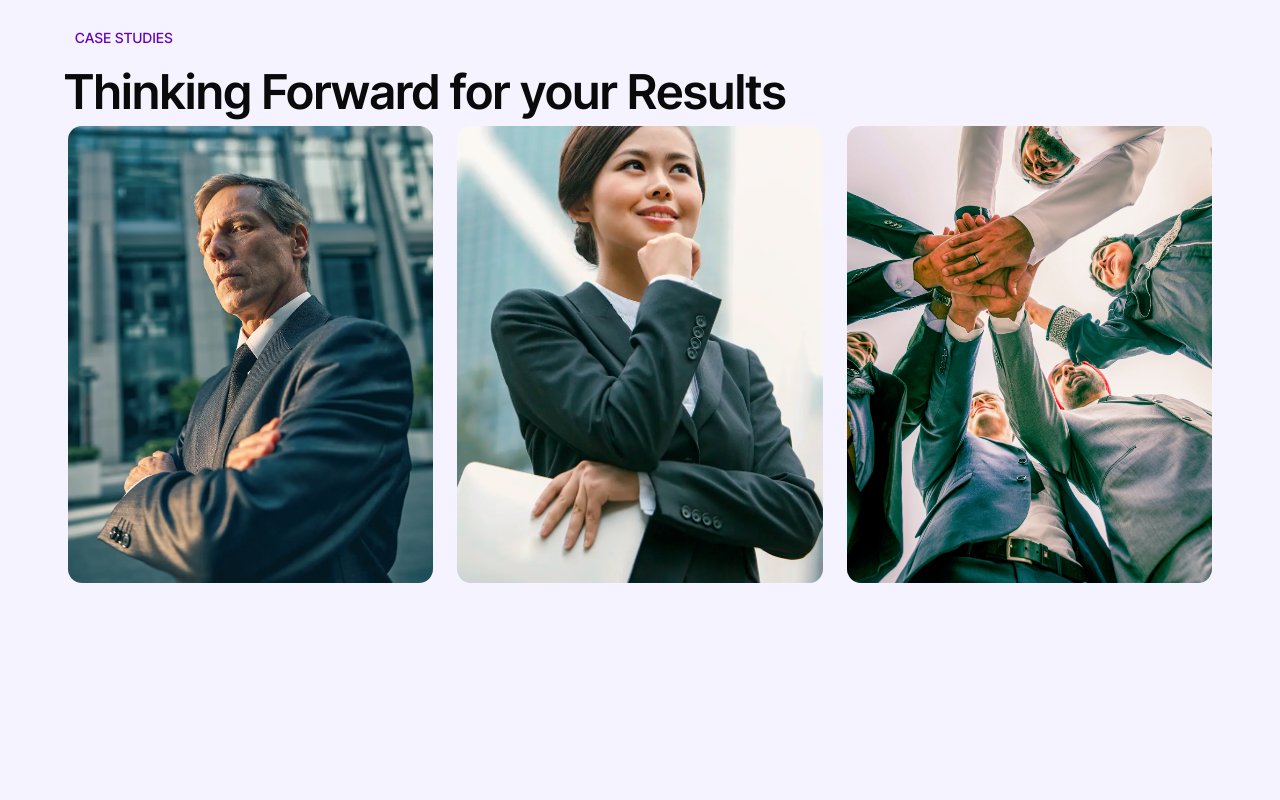
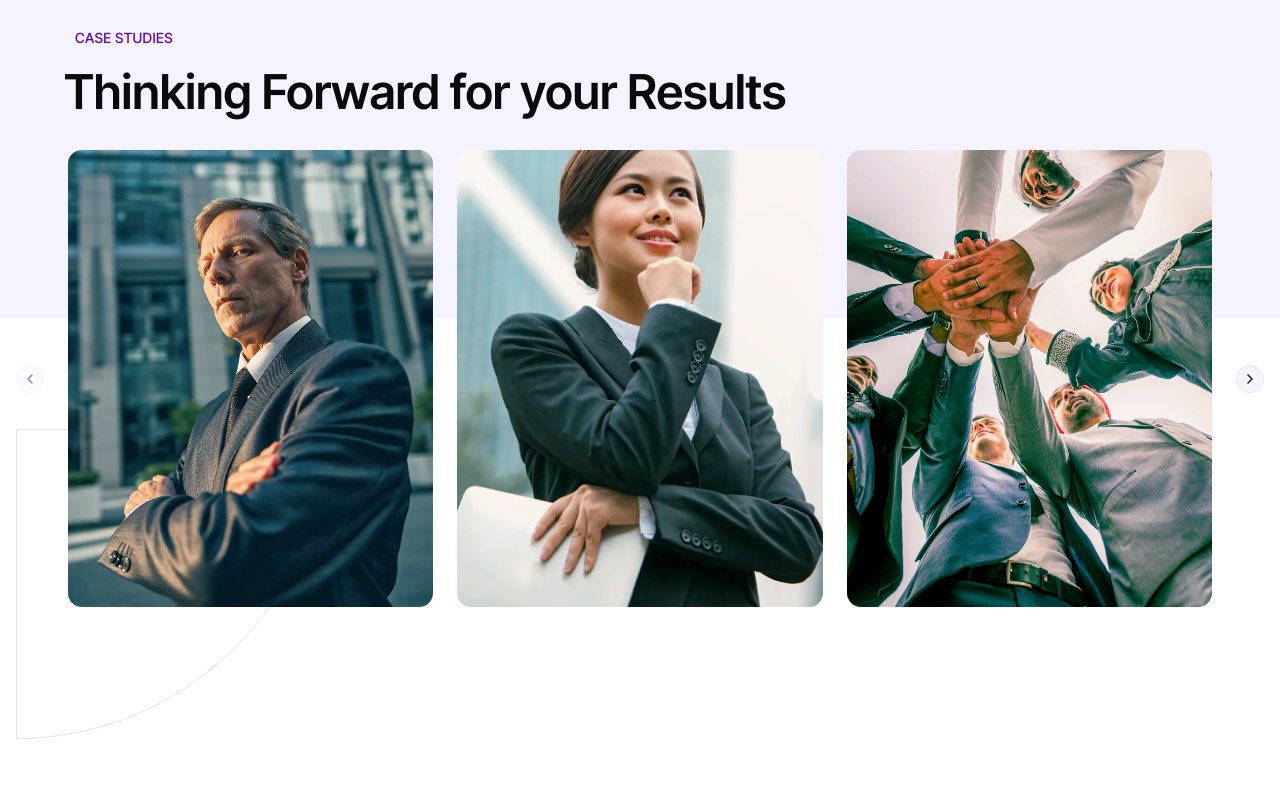
Before and after one commit to itzTedx/piptan-organization, a Next.js app: page / in a window 1280 px wide. Shown: the part 6620-7420 px from the top of the page. Built offline with nearby package versions, Linux system fonts and the light colour scheme.

Commit message:
feat(corners): add CornerRight SVG component and update Case Studies layout with new carousel controls

```diff
--- a/src/assets/corners.tsx
+++ b/src/assets/corners.tsx
@@ -54,3 +54,22 @@ export const BGCorners = (props: SVGProps) => {
 		</svg>
 	);
 };
+
+export const CornerRight = (props: SVGProps) => {
+	return (
+		<svg
+			{...props}
+			aria-hidden="true"
+			fill="none"
+			height="311"
+			viewBox="0 0 311 311"
+			width="311"
+			xmlns="http://www.w3.org/2000/svg"
+		>
+			<path
+				d="M0.5 0.500977C171.095 0.77062 309.336 139.012 309.605 309.607H0.5V0.500977Z"
+				stroke="currentColor"
+			/>
+		</svg>
+	);
+};
--- a/src/modules/views/blogs.tsx
+++ b/src/modules/views/blogs.tsx
@@ -10,7 +10,7 @@ import { BLOGS } from "@/data/resources";
 
 export function Blogs() {
 	return (
-		<section className="py-10 sm:py-12 md:py-16 lg:py-28">
+		<section className="bg-card py-10 sm:py-12 md:py-16 lg:py-28">
 			<div className="container mx-auto flex max-w-7xl flex-col items-center gap-4">
 				<Badge>Blogs</Badge>
 				<h2 className="text-center font-semibold text-3xl leading-tight sm:text-4xl md:text-5xl">
--- a/src/modules/views/case-studies.tsx
+++ b/src/modules/views/case-studies.tsx
@@ -7,20 +7,25 @@ import {
 	Carousel,
 	CarouselContent,
 	CarouselItem,
+	CarouselNext,
+	CarouselPrevious,
 } from "@/components/ui/carousel";
+
+import { CornerRight } from "@/assets/corners";
 
 import { CASE_STUDIES } from "@/data/resources";
 
 export function CaseStudies() {
 	return (
-		<section className="container mx-auto max-w-6xl py-10 sm:py-12 md:py-16 lg:py-24 xl:py-32">
-			<div>
+		<section className="relative py-10 sm:py-12 md:py-16 lg:py-24 xl:py-32">
+			<div className="container relative z-10 mx-auto max-w-6xl">
+				<div className="mb-6">
 					<Badge>Case Studies</Badge>
 					<h2 className="mt-3 font-semibold text-3xl leading-tight sm:text-4xl md:text-5xl">
 						Thinking Forward for your Results
 					</h2>
 				</div>
-			<Carousel>
+				<Carousel className="z-50">
 					<CarouselContent>
 						{CASE_STUDIES.map((study) => (
 							<CarouselItem
@@ -29,7 +34,7 @@ export function CaseStudies() {
 							>
 								<div className="group p-1">
 									<div className="relative flex aspect-4/5 items-end overflow-hidden rounded-xl p-4">
-									<div className="relative z-10 translate-y-12 space-y-3 rounded-2xl bg-card p-4 opacity-0 transition-all group-hover:translate-y-0 group-hover:opacity-100">
+										<div className="relative z-10 translate-y-12 space-y-3 rounded-2xl bg-card p-4 opacity-0 transition-all duration-300 ease-out group-hover:translate-y-0 group-hover:opacity-100">
 											<Badge>{study.category}</Badge>
 											<h3 className="font-medium text-xl">{study.title}</h3>
 										</div>
@@ -48,7 +53,12 @@ export function CaseStudies() {
 							</CarouselItem>
 						))}
 					</CarouselContent>
+					<CarouselNext />
+					<CarouselPrevious />
 				</Carousel>
+				<CornerRight className="absolute -bottom-32 -left-12 z-10 -scale-y-100 text-muted-foreground/20" />
+			</div>
+			<div className="absolute inset-0 bg-linear-to-t from-50% from-card to-50%" />
 		</section>
 	);
 }
```
Lines whose indentation alone changed are shown as unchanged.
